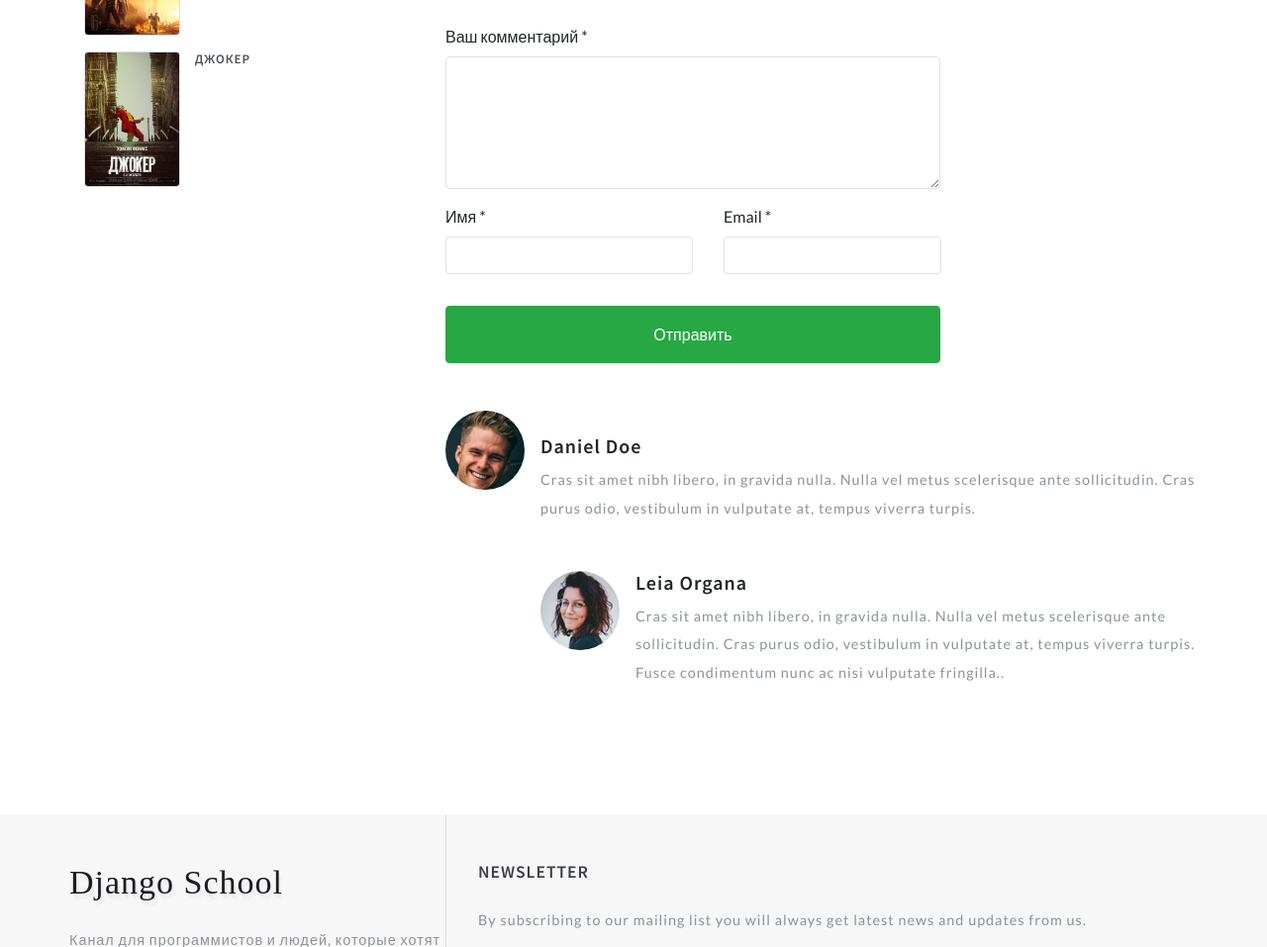
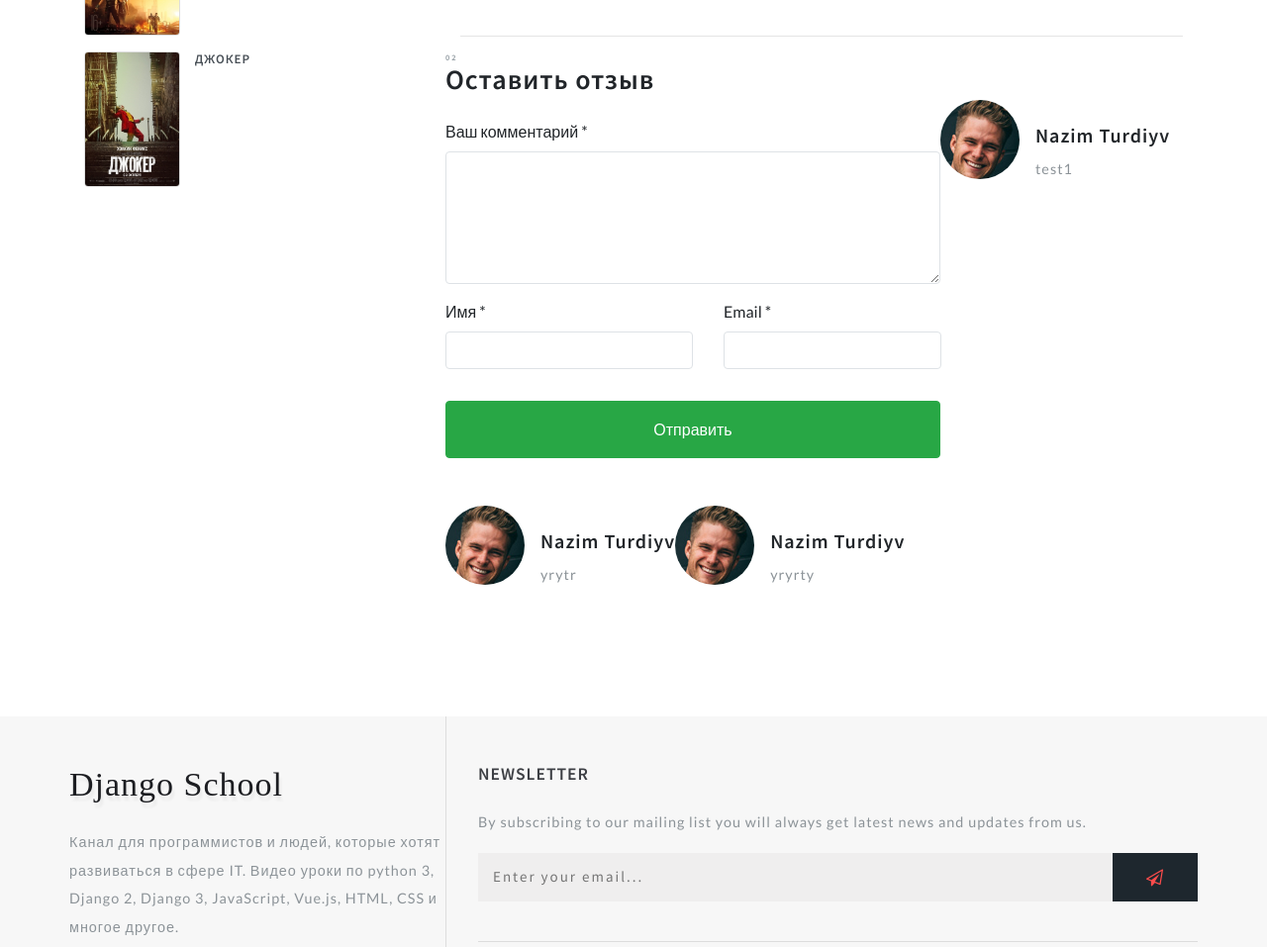
Before and after one commit to nazimkazim/django_movie_project, a Django app: page /terminator/ in a window 1280 px wide. Shown: the part 2137-3094 px from the top of the page at 99% size. Run offline with Django 3.2, Linux system fonts and the light colour scheme; data comes from the database, SQL or seed files in the repository; both versions use the stored data as it was after the commit; some libraries are stand-ins or nearby versions.

Commit message:
add complete work with forms lesson 9

```diff
--- a/django_movie/movies/urls.py
+++ b/django_movie/movies/urls.py
@@ -6,5 +6,6 @@ from . import views
 
 urlpatterns = [
     path("", views.MoviesView.as_view()),
-    path("<slug:slug>/", views.MovieDetailView.as_view(), name="movie_detail")
+    path("<slug:slug>/", views.MovieDetailView.as_view(), name="movie_detail"),
+    path("review/<int:pk>/", views.AddReview.as_view(), name="add_review")
 ]
--- a/django_movie/movies/views.py
+++ b/django_movie/movies/views.py
@@ -1,18 +1,30 @@
-from django.shortcuts import render
+from django.shortcuts import render, redirect
 from django.views.generic import ListView, DetailView
 from django.views.generic.base import View
 
 from .models import Movie
+from .forms import ReviewForm
 
 
 class MoviesView(ListView):
     """Список фильмов"""
     model = Movie
     queryset = Movie.objects.filter(draft=False)
-    template_name = "movies/movies.html"
 
 
 class MovieDetailView(DetailView):
     """Полное описание фильма"""
     model = Movie
     slug_field = "url"
+
+
+class AddReview(View):
+    """Отзывы"""
+    def post(self, request, pk):
+        form  = ReviewForm(request.POST)
+        movie = Movie.objects.get(id=pk)
+        if form.is_valid:
+            form = form.save(commit=False)
+            form.movie = movie
+            form.save()
+        return redirect(movie.get_absolute_url())
--- a/django_movie/templates/movies/movie_detail.html
+++ b/django_movie/templates/movies/movie_detail.html
@@ -110,9 +110,10 @@
         О фильме {{ movie.title }}
     </h3>
     <p>
-        <img src="bundles/images/about.jpg" class="img-fluid" alt="">
-        <img src="bundles/images/admin.jpg" class="img-fluid" alt="">
-        <img src="bundles/images/d1.jpg" class="img-fluid" alt="">
+        {% for image in movie.movieshots_set.all %}
+        <img src="{{image.image.url}}" class="img-movie-shots" alt="{{image.description}}">
+        {% endfor %}
+
     </p>
     <p class="editContent" style="outline: none; cursor: inherit;">
         {{ movie.description }}
@@ -133,59 +134,51 @@
     <div class="single-form-left">
         <!-- contact form grid -->
         <div class="contact-single">
-            <h3 class="editContent" style="outline: none; cursor: inherit;">
-                <span class="sub-tittle editContent"
-                        style="outline: none; cursor: inherit;">02</span>Оставить
+            <h3 class="editContent">
+                <span class="sub-tittle editContent">02</span>Оставить
                 отзыв</h3>
-            <form action="#" method="get" class="mt-4">
-                <div class="form-group editContent"
-                        style="outline: none; cursor: inherit;">
-                    <label for="contactcomment" class="editContent"
-                            style="outline: none; cursor: inherit;">Ваш
-                        комментарий
-                        *</label>
-                    <textarea class="form-control border" rows="5"
-                                id="contactcomment" required=""></textarea>
+            <form action="{% url 'add_review' movie.id %}" method="post" class="mt-4">
+                {% csrf_token %}
+                <div class="form-group editContent">
+                    <label for="contactcomment" class="editContent">
+                        Ваш комментарий *
+                    </label>
+                    <textarea class="form-control border" rows="5" name="text" id="contactcomment" required="">
+                    </textarea>
                 </div>
                 <div class="d-sm-flex">
-                    <div class="col-sm-6 form-group p-0 editContent"
-                            style="outline: none; cursor: inherit;">
-                        <label for="contactusername" class="editContent"
-                                style="outline: none; cursor: inherit;">Имя
-                            *</label>
+                    <div class="col-sm-6 form-group p-0 editContent">
+                        <label for="contactusername" class="editContent">
+                            Имя *
+                        </label>
                         <input type="text" class="form-control border"
-                                id="contactusername" required="">
+                            name="name"    id="contactusername" required="">
                     </div>
                     <div class="col-sm-6 form-group ml-sm-3 editContent"
                             style="outline: none; cursor: inherit;">
-                        <label for="contactemail" class="editContent"
-                                style="outline: none; cursor: inherit;">Email
-                            *</label>
+                        <label for="contactemail" class="editContent">
+                            Email *
+                        </label>
                         <input type="email" class="form-control border"
-                                id="contactemail" required="">
+                            name="email"    id="contactemail" required="">
                     </div>
                 </div>
-                <button type="submit"
-                        class="mt-3 btn btn-success btn-block py-3"
-                        style="outline: none; cursor: inherit;">Отправить
+                <button type="submit" class="mt-3 btn btn-success btn-block py-3">
+                   Отправить
                 </button>
             </form>
         </div>
         <!--  //contact form grid ends here -->
     </div>
+    {% for review in movie.reviews_set.all %}
     <div class="media py-5">
-        <img src="bundles/images/te2.jpg" class="mr-3 img-fluid" alt="image"
-                style="outline: none; cursor: inherit;">
+        <img src="bundles/images/te2.jpg" class="mr-3 img-fluid" alt="image">
         <div class="media-body mt-4">
-            <h5 class="mt-0 editContent"
-                style="outline: none; cursor: inherit;">Daniel Doe</h5>
-            <p class="mt-2 editContent" style="outline: none; cursor: inherit;">
-                Cras sit amet nibh libero, in gravida nulla. Nulla vel metus
-                scelerisque ante sollicitudin. Cras purus odio, vestibulum in
-                vulputate at, tempus viverra turpis.
+            <h5 class="mt-0 editContent">{{review.name}}</h5>
+            <p class="mt-2 editContent">
+                {{review.text}}
             </p>
-            <div class="media mt-5 editContent"
-                    style="outline: none; cursor: inherit;">
+            {% comment %} <div class="media mt-5 editContent">
                 <a class="pr-3" href="#">
                     <img src="bundles/images/te1.jpg" class="img-fluid "
                             alt="image" style="outline: none; cursor: inherit;">
@@ -199,9 +192,10 @@
                         scelerisque ante sollicitudin. Cras purus odio,
                         vestibulum in vulputate at, tempus viverra turpis. Fusce
                         condimentum nunc ac nisi vulputate fringilla..</p>
-                </div>
+                </div> {% endcomment %}
             </div>
         </div>
+    {% endfor %}
     </div>
 </div>
 {% endblock movie %}
```
Also changed, not shown: django_movie/movies/forms.py (+9 -0 lines), django_movie/db.sqlite3, django_movie/media/movie_shots/t_2_s_1.PNG (added), django_movie/media/movie_shots/t_2_s_1_pfj3os4.PNG (added), django_movie/media/movie_shots/t_2_s_2.PNG (added), django_movie/media/movie_shots/t_2_s_2_VWvLMjB.PNG (added), django_movie/media/movie_shots/t_2_s_3.PNG (added), django_movie/media/movie_shots/t_2_s_3_VmbQPiu.PNG (added), django_movie/media/movie_shots/te1.jpg (added), django_movie/media/movie_shots/te2.jpg (added), django_movie/media/movie_shots/te3.jpg (added), django_movie/static/css/bootstrap.css.
